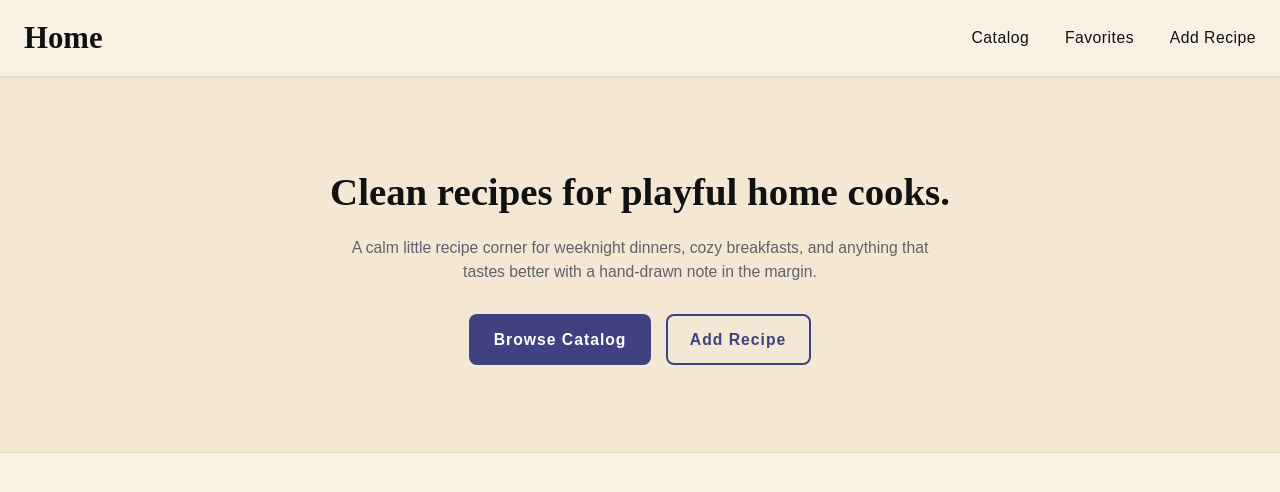
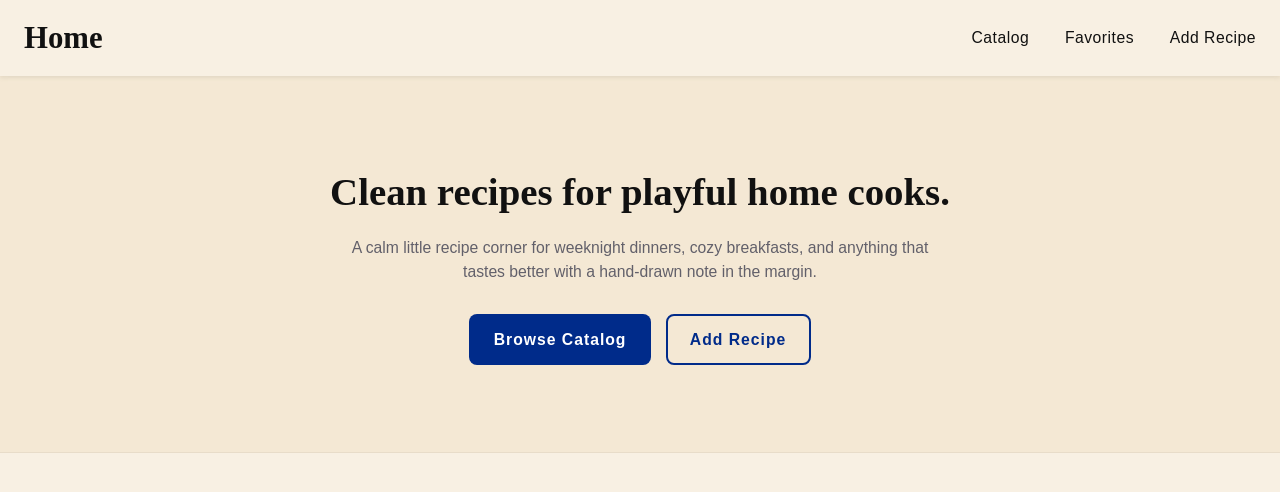
Before and after one commit to Meatra0704/Leftovers, a React (Vite) app: page / in a window 1280 px wide. Shown: the top 492 px of the page. Built offline with nearby package versions, Linux system fonts and the light colour scheme; a web font is replaced by a local one.

Commit message:
feat: change primary blue colors

```diff
--- a/src/styles/global.css
+++ b/src/styles/global.css
@@ -7,8 +7,8 @@
   --palette-cream-100: #f8f0e3;
   --palette-cream-300: #f4e8d4;
   --palette-sky-100: #e3ebf8;
-  --palette-sky-500: #404181;
-  --palette-sky-600: #002b8a;
+  --palette-sky-500: #002b8a;
+  --palette-sky-600: #012062;
   --palette-ink-500: #62606a;
   --palette-ink-700: #3e3e3e;
   --palette-ink-900: #111111;
```
